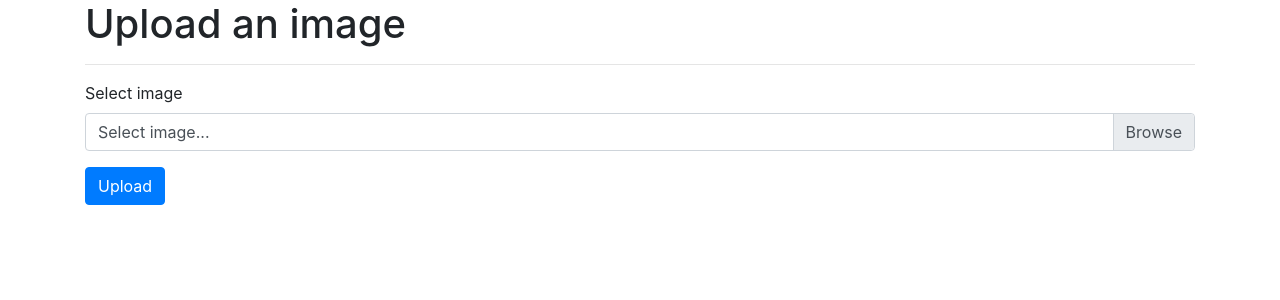
After one commit to mariansuski/programowanie_aplikacji_mobilnych_i_webowych, a Flask app: page /upload in a window 1280 px wide. The commit adds this page. Shown: the top 300 px of the page. Run offline with Flask 2, Linux system fonts and the light colour scheme; some libraries are stand-ins or nearby versions.

Commit message:
add upload

```diff
--- a/app/static/js/index.js
+++ b/app/static/js/index.js
@@ -3,7 +3,7 @@ const login = document.querySelector(".login");
 
 
 register.addEventListener('click',()=>{
-    location.href = "../../templates/register.html";
+    location.href = "{{ url_for('templates', filename='register') }}";
 });
 login.addEventListener("click",()=>{
     location.href = "login.html";
--- a/app/templates/base.html
+++ b/app/templates/base.html
@@ -1,16 +1,32 @@
-<!DOCTYPE html>
+<!doctype html>
 <html lang="en">
 
 <head>
-    <meta charset="UTF-8">
-    <meta name="viewport" content="width=device-width, initial-scale=1, shrink-to-fit=no">
-    {% if title %}
-    <title>{{ title }}</title>
-    {% else %}
-    <title>PWAMIW</title>
-    {% endif %}
+  <!-- Required meta tags -->
+  <meta charset="utf-8">
+  <meta name="viewport" content="width=device-width, initial-scale=1, shrink-to-fit=no">
+
+  <!-- Import the Bootstrap stylesheet -->
+  <link rel="stylesheet" href="{{ url_for('static', filename='css/bootstrap.min.css') }}">
+  <!-- Import our custom stylesheet -->
+  <link rel="stylesheet" href="{{ url_for('static', filename='css/style.css') }}">
+
+  <title>{% block title %}{% endblock %}</title>
 </head>
+
 <body>
 
+  <main>
+    {% block main %}{% endblock %}
+  </main>
+
+  <!-- Import jquery 3.3.1 slim min -->
+  <script src="{{ url_for('static', filename='js/jquery.slim.min.js') }}"></script>
+  <!-- Import Bootstrap bundle -->
+  <script src="{{ url_for('static', filename='js/bootstrap.bundle.min.js') }}"></script>
+  <!-- Import our custom JavaScript -->
+  <script src="{{ url_for('static', filename='js/app.js') }}"></script>
+  {% block script %}{% endblock %}
 </body>
+
 </html>
--- /dev/null
+++ b/app/templates/upload.html
@@ -0,0 +1,32 @@
+{% extends "base.html" %}
+
+{% block title %}Upload{% endblock %}
+
+{% block main %}
+
+<div class="container">
+  <div class="row">
+    <div class="col">
+
+      <h1>Upload an image</h1>
+      <hr>
+
+      <form action="/upload" method="POST" enctype="multipart/form-data">
+
+        <div class="form-group">
+          <label>Select image</label>
+          <div class="custom-file">
+            <input type="file" class="custom-file-input" name="image" id="image">
+            <label class="custom-file-label" for="image">Select image...</label>
+          </div>
+        </div>
+
+        <button type="submit" class="btn btn-primary">Upload</button>
+
+      </form>
+
+    </div>
+  </div>
+</div>
+
+{% endblock %}
--- a/app/views.py
+++ b/app/views.py
@@ -1,4 +1,7 @@
-from flask import render_template
+import os
+
+from flask import render_template, request, redirect
+from werkzeug.utils import secure_filename
 
 from app import app
 
@@ -8,6 +11,58 @@ def index():
     return render_template("index.html")
 
 
+def allowed_file(filename):
+    if not "." in filename:
+        return False
+
+    ext = filename.rsplit(".", 1)[1]
+
+    if ext.upper() in app.config["ALLOWED_IMAGE_EXTENSIONS"]:
+        return True
+    else:
+        return False
+
+
+def allowed_filesize(filesize):
+    if int(filesize) <= app.config["MAX_IMAGE_FILESIZE"]:
+        return True
+    else:
+        return False
+
+
+@app.route('/upload', methods=["GET", "POST"])
+def upload():
+    if request.method == "POST":
+
+        if request.files:
+
+            if "filesize" in request.cookies:
+
+                if not allowed_filesize(request.cookies["filesize"]):
+                    print("Filesize exceeded maximum limit")
+                    return redirect(request.url)
+
+                image = request.files["image"]
+
+                if image.filename == "":
+                    print("No filename")
+                    return redirect(request.url)
+
+                if allowed_file(image.filename):
+                    filename = secure_filename(image.filename)
+
+                    image.save(os.path.join(app.config["IMAGE_UPLOADS"], filename))
+
+                    print("Image saved")
+
+                    return redirect(request.url)
+
+                else:
+                    print("That file extension is not allowed")
+                    return redirect(request.url)
+    return render_template("upload.html")
+
+
 @app.route('/register')
 def register():
     return render_template("register.html")
--- a/docker-compose.yml
+++ b/docker-compose.yml
@@ -1,9 +1,10 @@
 version: '3'
 services:
-  web:
+  app:
     build: .
+    container_name: app-container
     ports:
-      - "5000:5000"
+      - "8080:5000"
     environment:
       - REDIS_NAME=redis
     depends_on:
```
Also changed, not shown: app/templates/filehandling.html (deleted, +0 -10 lines), README.md, app/static/js/filehandling.js (deleted), app/static/js/upload.js (added), 2 other files.
